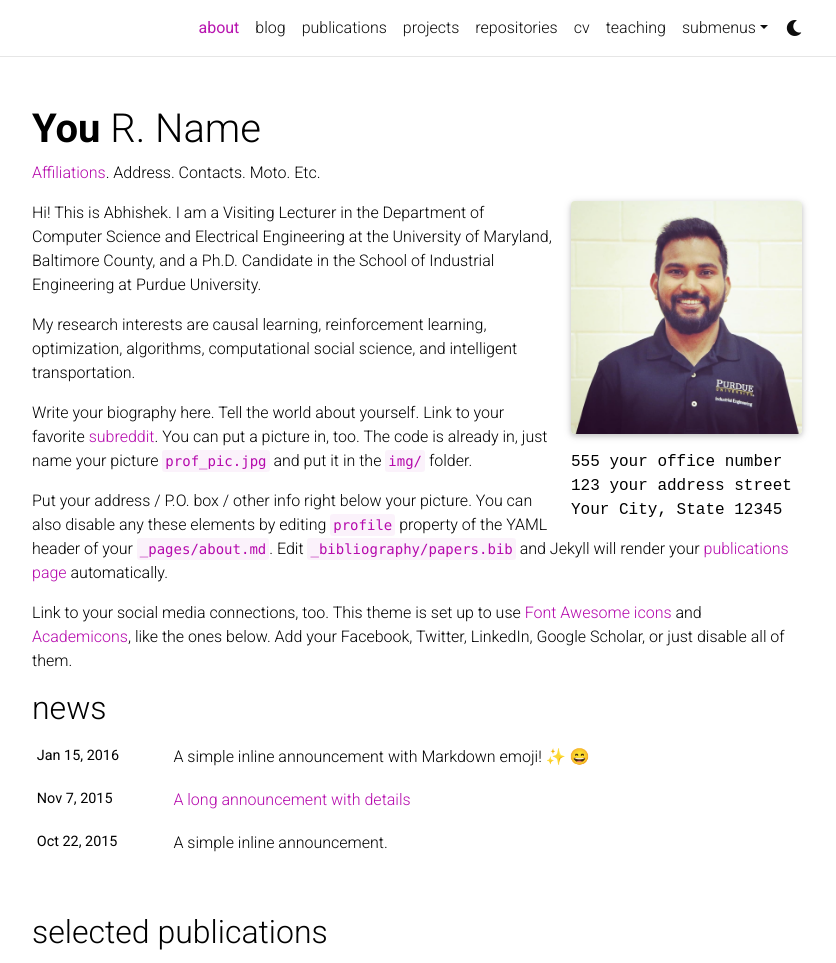
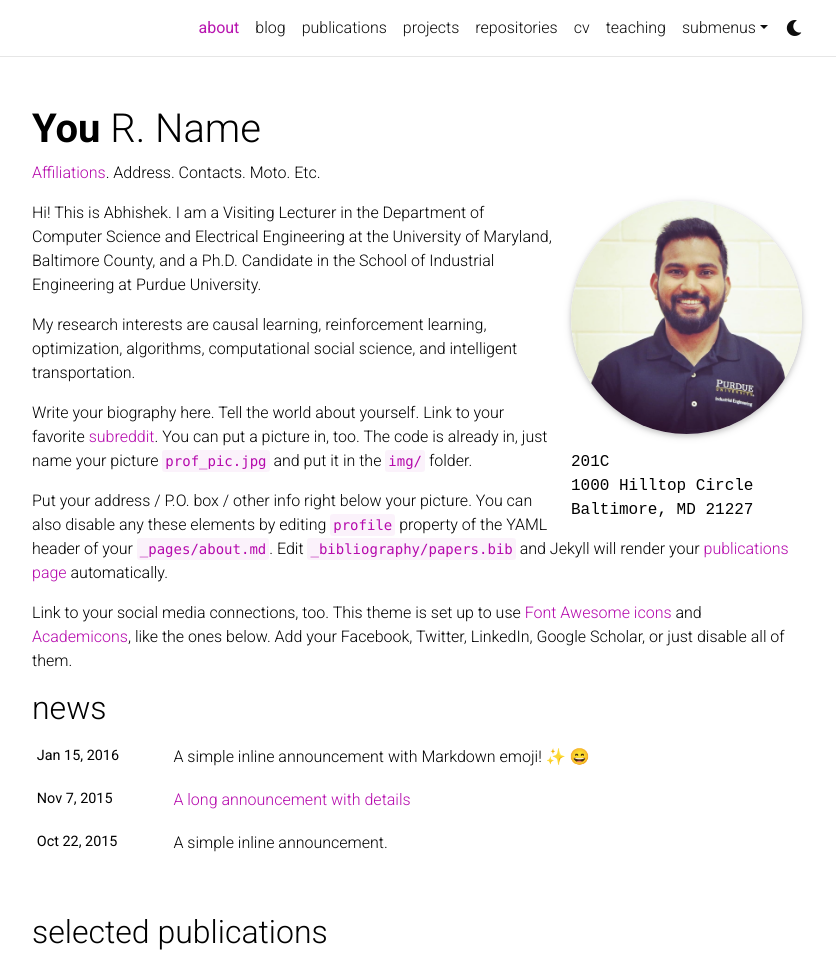
Before and after one commit to abhishekumrawal/old-website, a Jekyll site: the page built from _pages/about.md, in a window 1280 px wide and 1253 px high, cut to the strip 0-963 px from the top of the window. Shown: the whole strip, without its empty margins (223-1059 px from the left). Built offline with Jekyll 4.4.1, drawn with Linux system fonts in a browser that asks for light colours; full-size pictures stand in for the smaller copies a plugin makes; emoji names are drawn with the system emoji font; comment, search, counter and statistics services are not loaded; a style sheet for code colours, icons or effects is not loaded.

Commit message:
Update about.md

```diff
--- a/_pages/about.md
+++ b/_pages/about.md
@@ -7,11 +7,11 @@ subtitle: <a href='#'>Affiliations</a>. Address. Contacts. Moto. Etc.
 profile:
   align: right
   image: prof_pic.jpg
-  image_circular: false # crops the image to make it circular
+  image_circular: true # crops the image to make it circular
   address: >
-    <p>555 your office number</p>
-    <p>123 your address street</p>
-    <p>Your City, State 12345</p>
+    <p>201C </p>
+    <p>1000 Hilltop Circle</p>
+    <p>Baltimore, MD 21227</p>
 
 news: true  # includes a list of news items
 selected_papers: true # includes a list of papers marked as "selected={true}"
```
